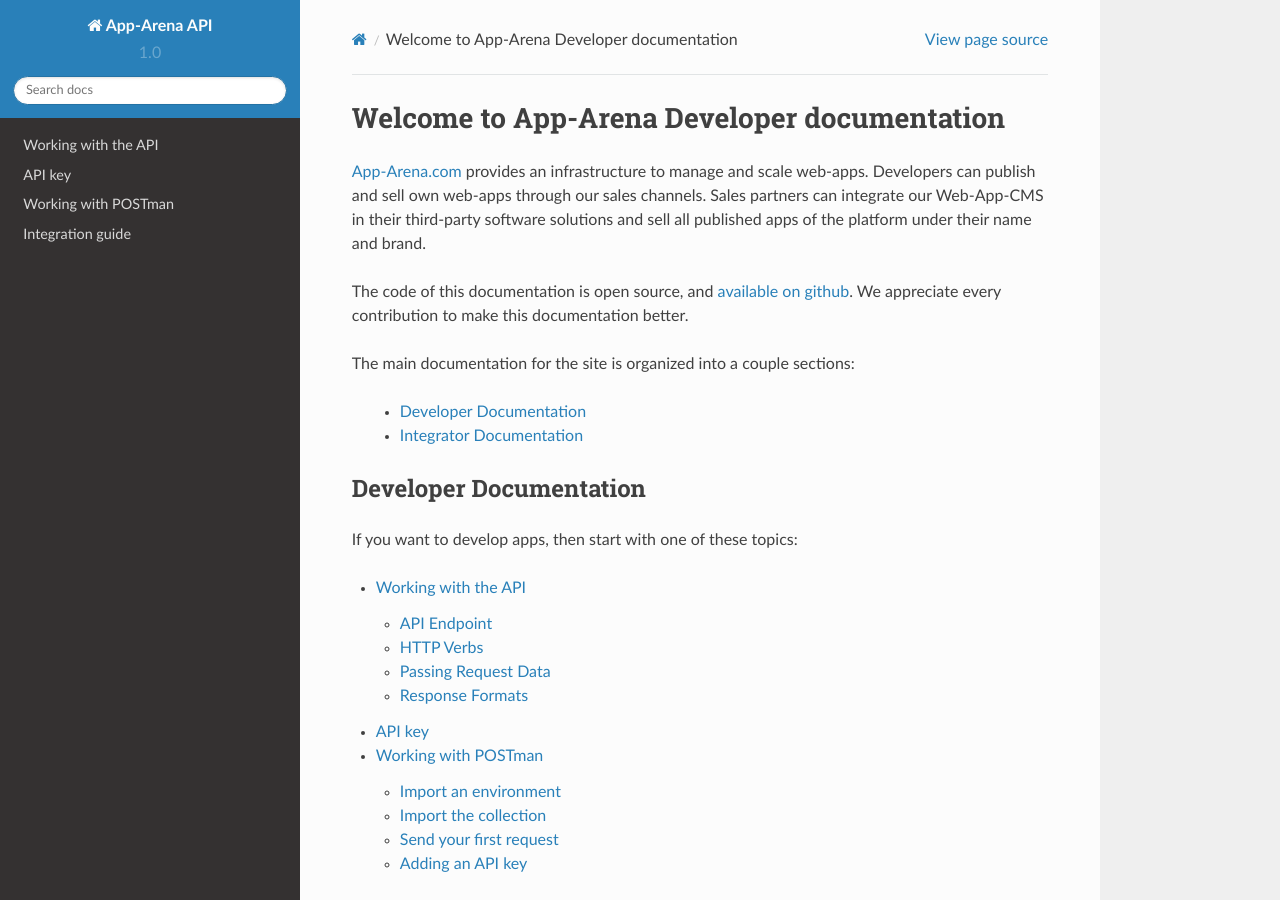
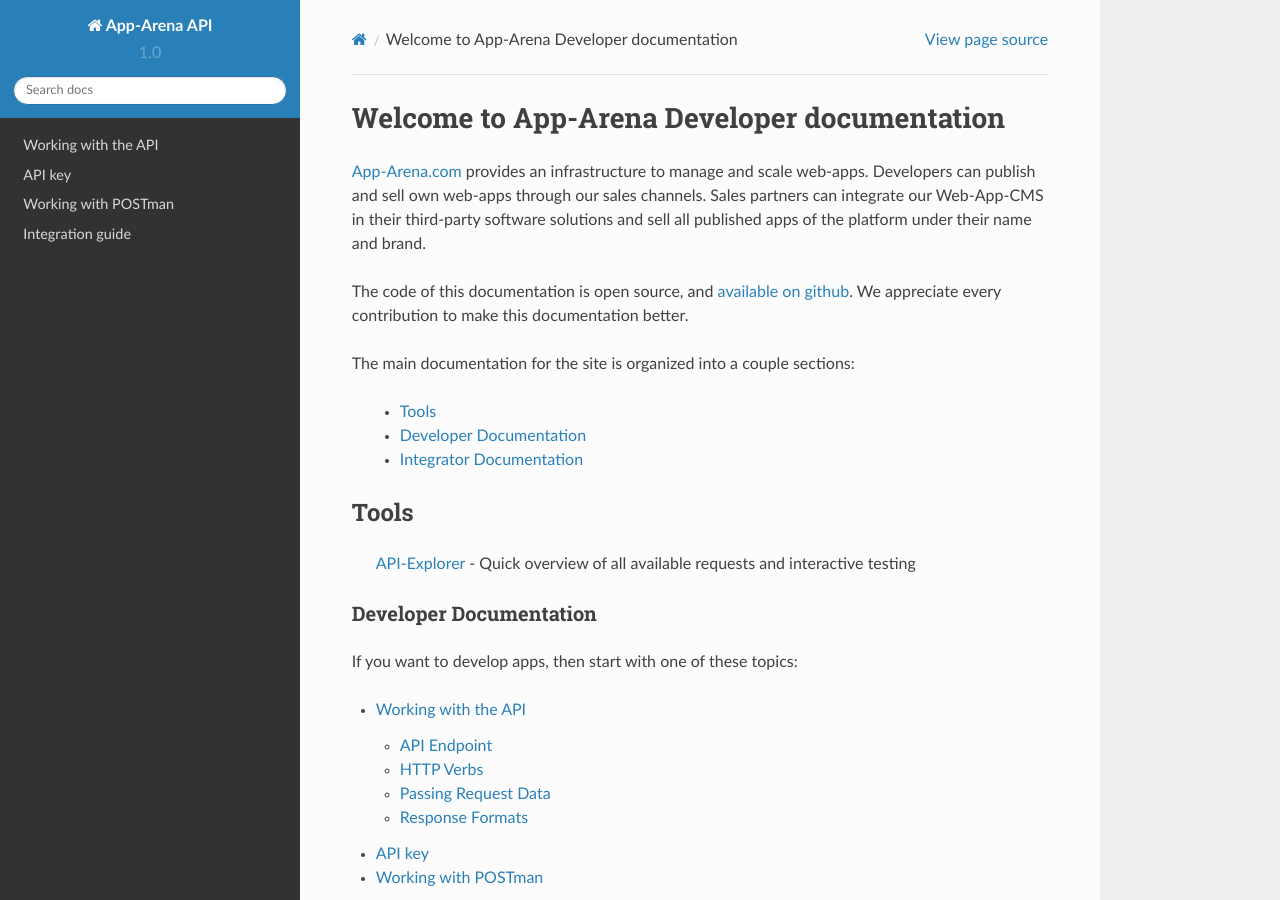
Before and after one commit to apparena/docs, a Sphinx documentation site: the page built from docs/index.rst, in a window 1280 px wide and 900 px high. Built offline with Sphinx 7.4.7 and the Read the Docs theme 2.0.0, drawn with Linux system fonts in a browser that asks for light colours.

```diff
--- a/docs/index.rst
+++ b/docs/index.rst
@@ -12,16 +12,26 @@
 .. _App-Arena.com: http://www.app-arena.com/
 .. _available on github: https://github.com/apparena/docs
 
-
 The main documentation for the site is organized into a couple sections:
 
+    * :ref:`tools`
     * :ref:`dev-docs`
     * :ref:`integrator-docs`
+
+.. _tools:
+
+Tools
+-----
+
+    `API-Explorer`_ - Quick overview of all available requests and interactive testing
+
+.. _API-Explorer: https://v2.app-arena.com/api/v1/
+
 
 .. _dev-docs:
 
 Developer Documentation
------------------------
+~~~~~~~~~~~~~~~~~~~~~~~
 
 If you want to develop apps, then start with one of these topics:
 
@@ -35,7 +45,7 @@
 .. _integrator-docs:
 
 Integrator Documentation
-------------------------
+~~~~~~~~~~~~~~~~~~~~~~~~
 
 If you want to integrate the App-Manager to your system and you want to sell apps on your website,
 please get started with one of the following topics:
```
